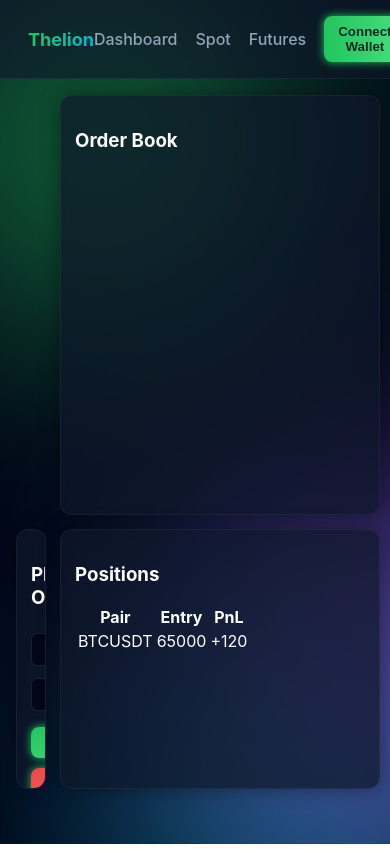
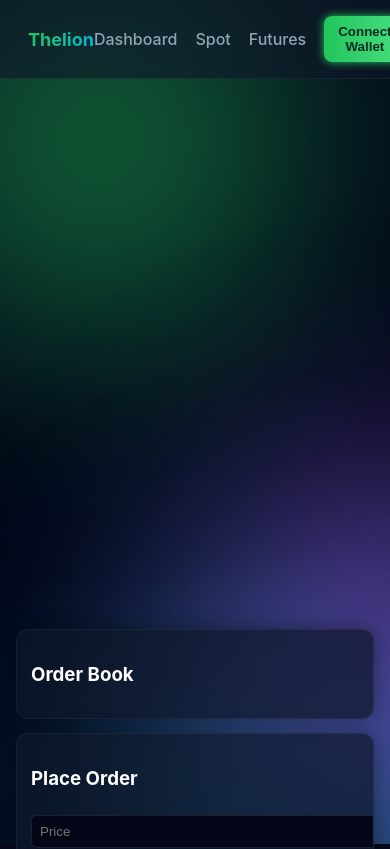
Before and after one commit to BlesUstetu/thelion, a React (Vite) app: page /futures in a window 390 px wide. Shown: the top 849 px of the page. Built offline with nearby package versions, Linux system fonts and the light colour scheme.

Commit message:
Update terminal.css

```diff
--- a/src/styles/terminal.css
+++ b/src/styles/terminal.css
@@ -46,6 +46,14 @@ grid-template-columns:1fr 320px;
 grid-template-rows:420px 260px;
 gap:14px;
 padding:16px;
+}
+
+/* MOBILE */
+@media (max-width: 768px){
+.terminal{
+grid-template-columns:1fr;
+grid-template-rows:auto;
+}
 }
 
 /* BUTTON WEB3 */
```
